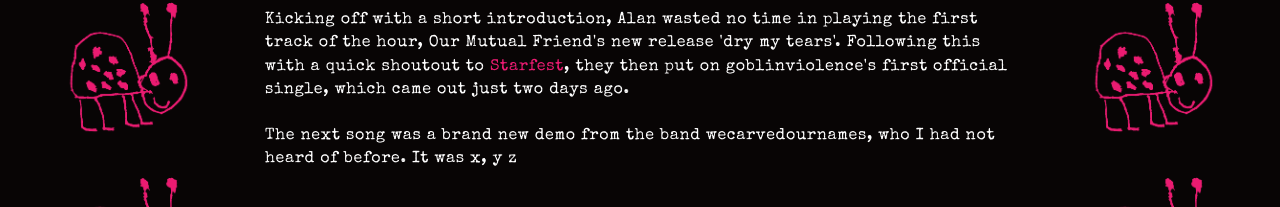
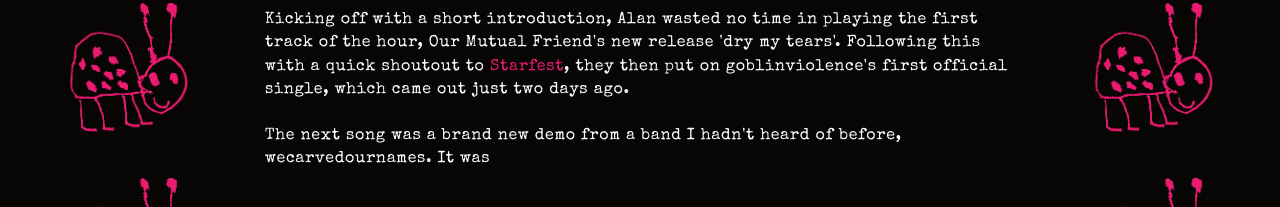
Before and after one commit to xxiwriterecipesnotlovelettersxx/xxiwriterecipesnotlovelettersxx.github.io, a Jekyll site: the page built from _posts/2026-03-09-gay-chud-vegan-skramz.md, in a window 1280 px wide. Shown: the part 1263-1470 px from the top of the page. Built offline with Jekyll 4.4.1, drawn with Linux system fonts in a browser that asks for light colours.

Commit message:
Update 2026-03-09-gay-chud-vegan-skramz.md

```diff
--- a/_posts/2026-03-09-gay-chud-vegan-skramz.md
+++ b/_posts/2026-03-09-gay-chud-vegan-skramz.md
@@ -18,5 +18,5 @@ This premiere provided a glimpse into what we can expect over the coming weeks,
 <p class="show-intro">
 Kicking off with a short introduction, Alan wasted no time in playing the first track of the hour, Our Mutual Friend's new release 'dry my tears'. Following this with a quick shoutout to <a href="https://tickets.oztix.com.au/outlet/event/66ac6eb0-1ec0-4842-b3d3-ca582000273a">Starfest</a>, they then put on goblinviolence's first official single, which came out just two days ago.
 <br><br>
-The next song was a brand new demo from the band wecarvedournames, who I had not heard of before. It was x, y z
+The next song was a brand new demo from a band I hadn't heard of before, wecarvedournames. It was
 </p>
```
